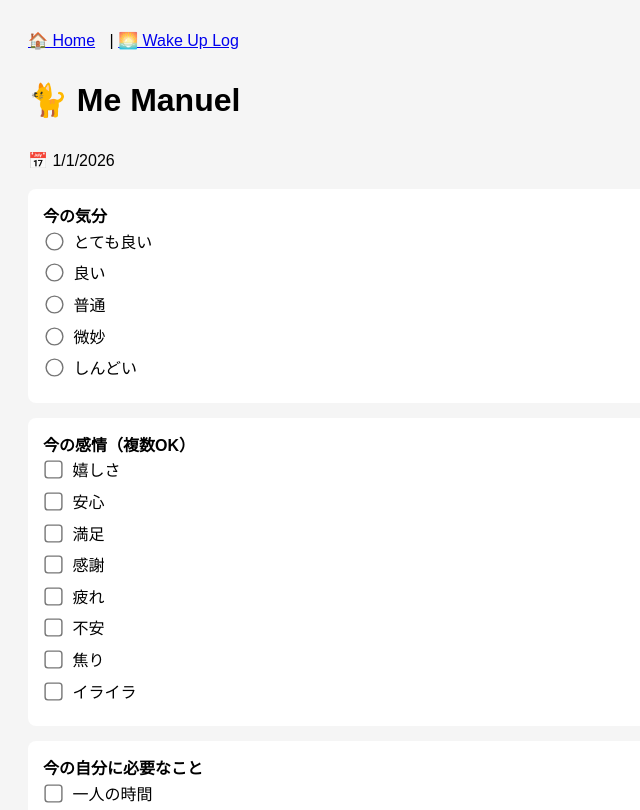
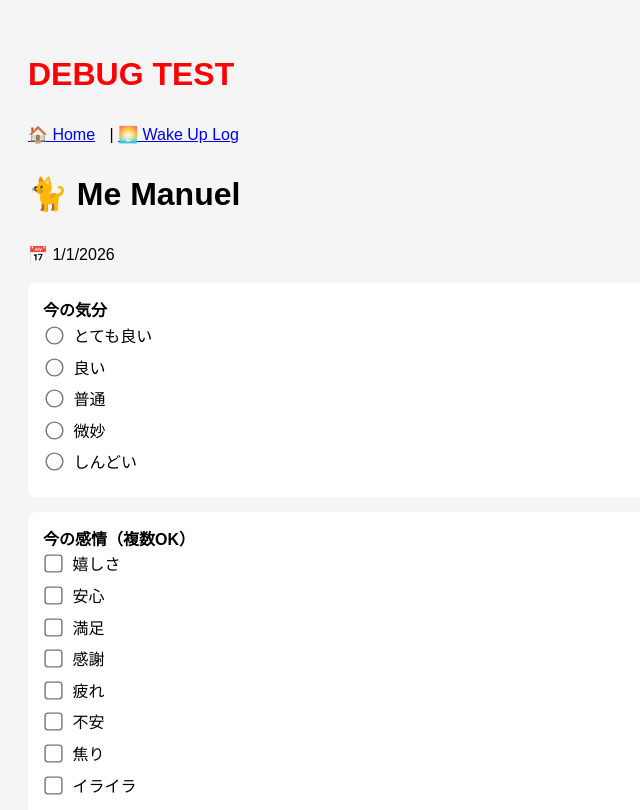
Before and after one commit to nako-natsuno/me-manuel, a plain HTML site: page index.html in a window 1280 px wide. Shown: the top 810 px of the page, without its empty margins (0-640 px from the left). Drawn offline with Linux system fonts and the light colour scheme; no server answers.

Commit message:
Add files via upload

```diff
--- a/index.html
+++ b/index.html
@@ -114,6 +114,7 @@
 </head>
 
 <body>
+    <h1 style="color:red;">DEBUG TEST</h1>
 
 <nav style="margin-bottom:20px;">
   <a href="index.html">🏠 Home</a> |
```
